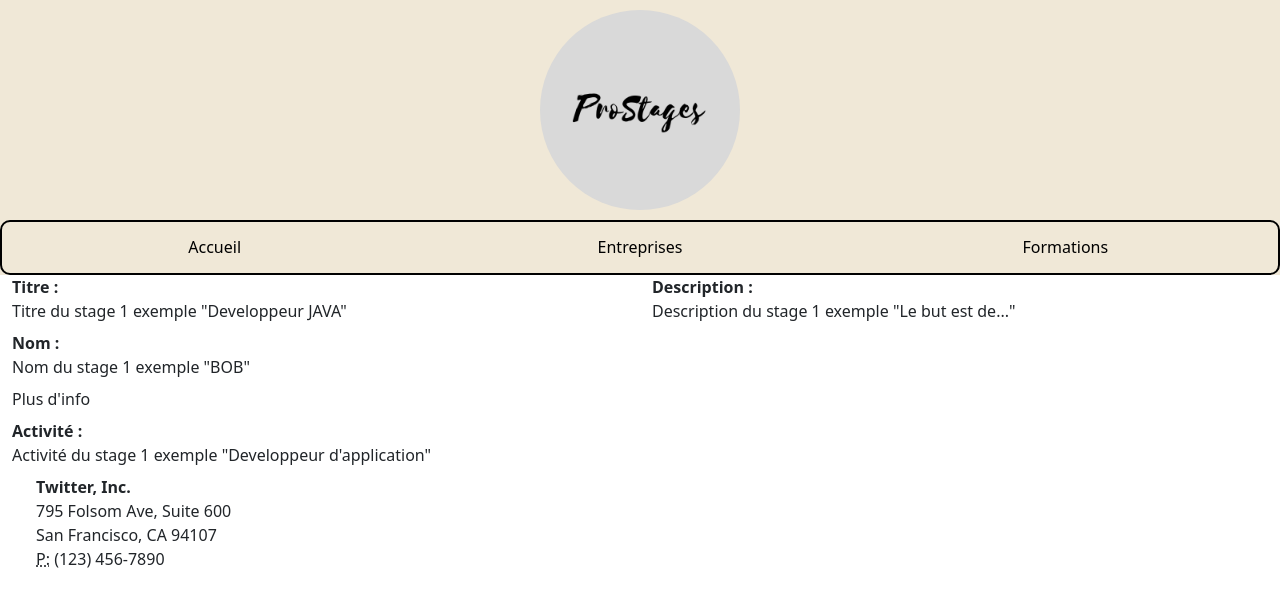
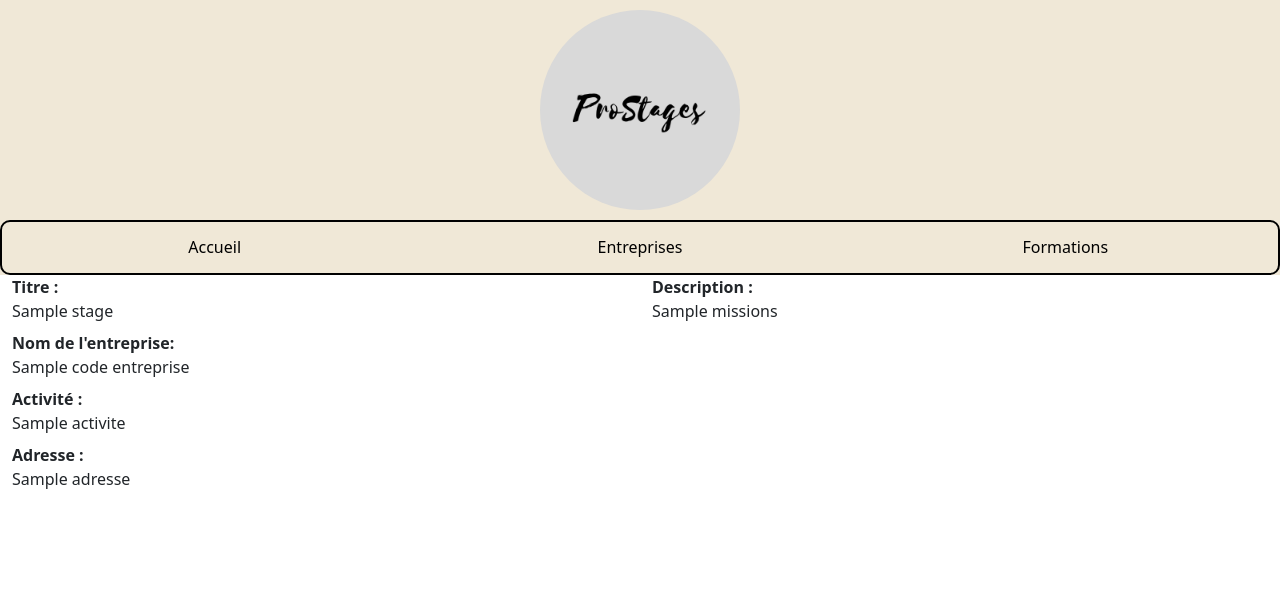
Before and after one commit to Tharkun333/proStage2, a Symfony app: template templates/pro_stages/afficherStage.html.twig in a window 1280 px wide. Shown: the top 607 px of the page. Run offline with Twig, Linux system fonts and the light colour scheme; the template is opened without the code that fills it: most values are stand-ins (such as "Sample title", 1, 10 or a date in 2020); some libraries are stand-ins or nearby versions.

Commit message:
afficher details des stages

```diff
--- a/templates/pro_stages/afficherStage.html.twig
+++ b/templates/pro_stages/afficherStage.html.twig
@@ -12,33 +12,30 @@
                         Titre :
                     </dt>
                     <dd>
-                        Titre du stage {{idStage}} exemple "Developpeur JAVA"
+                        {{stage.titre}}
                     </dd>
                     <dt>
-                        Nom :
+                        Nom de l'entreprise:
                     </dt>
                     <dd>
-                        Nom du stage {{idStage}} exemple "BOB"
+                        {{stage.codeEntreprise.nom}}
                     </dd>
                     <dd>
-                        Plus d'info
+
                     </dd>
                     <dt>
                         Activité :
                     </dt>
                     <dd>
-                        Activité du stage {{idStage}} exemple "Developpeur d'application"
+                        {{stage.codeEntreprise.activite}}
                     </dd>
-                        <div class="container-fluid">
-                            <div class="row">
-                                <div class="col-md-12">
+                    <dt>
+                        Adresse :
+                    </dt>
+                    <dd>
+                        {{stage.codeEntreprise.adresse}}
+                    </dd>
 
-                                <address>
-                                    <strong>Twitter, Inc.</strong><br /> 795 Folsom Ave, Suite 600<br /> San Francisco, CA 94107<br /> <abbr title="Phone">P:</abbr> (123) 456-7890
-                                </address>
-                                </div>
-                            </div>
-                        </div>
                     </dl>
 				</div>
 				<div class="col-md-6">
@@ -47,7 +44,7 @@
                             Description :
                         </dt>
                         <dd>
-                           Description du stage {{idStage}} exemple "Le but est de..."
+                           {{stage.missions}}
                         </dd>
                     </dl>
 				</div>
```
Also changed, not shown: src/Controller/ProStagesController.php (+7 -1 lines).
